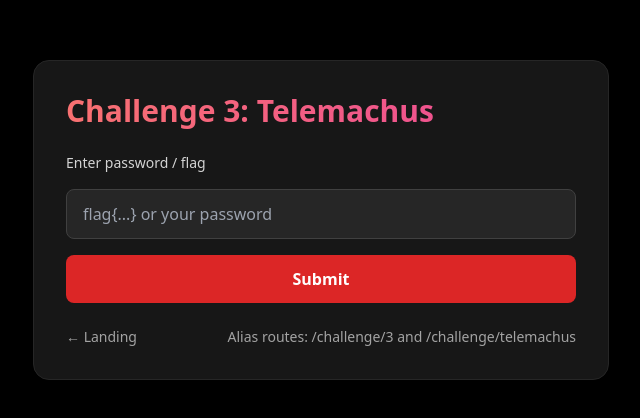
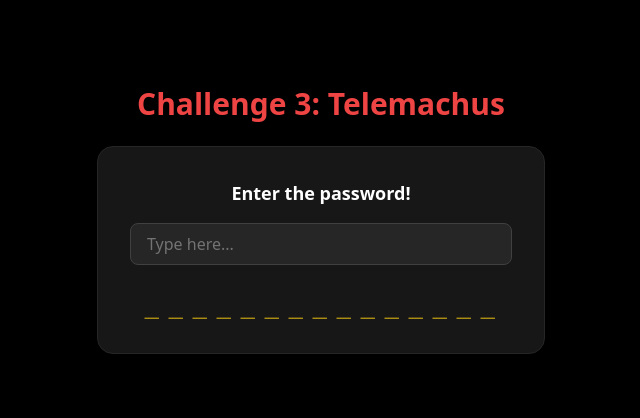
Before and after one commit to FidhaAhamed/CTF, a React (Vite) app in the folder frontend/: page /challenge/telemachus in a window 1280 px wide. Shown: the part 180-598 px from the top of the page, without its empty margins (319-959 px from the left). Built offline with nearby package versions, Linux system fonts and the light colour scheme; no server answers.

Commit message:
Challenge 3 password

```diff
--- a/frontend/src/pages/Telemachus.jsx
+++ b/frontend/src/pages/Telemachus.jsx
@@ -1,5 +1,71 @@
-import ChallengePage from "../components/ChallengePage";
-const NAME="telemachus", NUMBER=3, TITLE="Telemachus";
-const HASH="826457e1f6810cda018196cd7631b6a5e7a03644a91fbc599c7613ab9008f603";
-const CODE="@";
-export default function Telemachus(){return <ChallengePage title={TITLE} name={NAME} number={NUMBER} hash={HASH} code={CODE} nextRoute="/challenge/Athena" />;}
+import { useState, useEffect } from "react";
+import { useNavigate } from "react-router-dom"; // ✅ Correct for Vite + React
+
+const NAME = "telemachus";
+const NUMBER = 3;
+const TITLE = "Telemachus";
+const HASH = "826457e1f6810cda018196cd7631b6a5e7a03644a91fbc599c7613ab9008f603";
+const CODE = "@";
+const PASSWORD = "catchmeifyoucan";
+
+export default function Telemachus() {
+  const [input, setInput] = useState("");
+  const navigate = useNavigate(); // ✅ Hook from react-router-dom
+
+  const handleChange = (e) => {
+    const value = e.target.value;
+    setInput(value.slice(0, PASSWORD.length));
+  };
+
+  useEffect(() => {
+    if (input === PASSWORD) {
+      setTimeout(() => {
+        navigate("/challenge/Athena"); // ✅ Navigate to next route
+      }, 500);
+    }
+  }, [input, navigate]);
+
+  const getLetterDisplay = (index) => {
+    if (index >= input.length) {
+      return "_";
+    }
+    const typedLetter = input[index];
+    const correctLetter = PASSWORD[index];
+    if (typedLetter === correctLetter) {
+      return (
+        <span key={index} className="text-green-500">
+          {typedLetter}
+        </span>
+      );
+    } else {
+      return (
+        <span key={index} className="text-red-500">
+          {typedLetter}
+        </span>
+      );
+    }
+  };
+
+  return (
+    <div className="min-h-screen bg-black text-white flex flex-col items-center justify-center px-4">
+      <h1 className="text-3xl font-bold text-red-500 mb-6">Challenge 3: Telemachus</h1>
+      <div className="bg-neutral-900 rounded-2xl border border-neutral-800 p-8 shadow-xl max-w-md w-full text-center">
+        <h2 className="text-lg font-semibold mb-4">Enter the password!</h2>
+        <input
+          type="text"
+          value={input}
+          onChange={handleChange}
+          className="w-full rounded-lg bg-neutral-800 border border-neutral-700 px-4 py-2 text-white placeholder-neutral-500 focus:outline-none focus:ring-2 focus:ring-red-500"
+          placeholder="Type here..."
+        />
+        <div className="mt-6 text-2xl font-mono tracking-widest text-yellow-400">
+          {Array.from({ length: PASSWORD.length }, (_, index) => (
+            <span key={index} className="inline-block w-6">
+              {getLetterDisplay(index)}
+            </span>
+          ))}
+        </div>
+      </div>
+    </div>
+  );
+}
```
Also changed, not shown: 5 other files (tests, documents, lock files or other folders).
